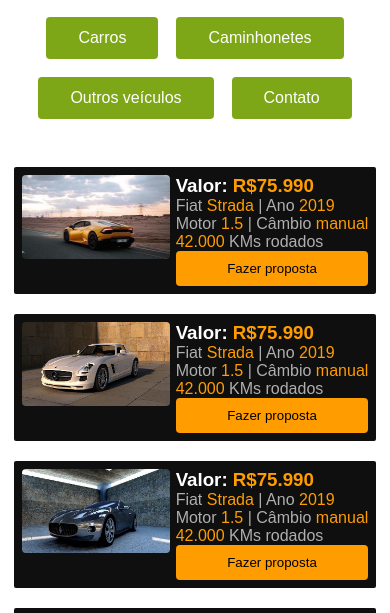
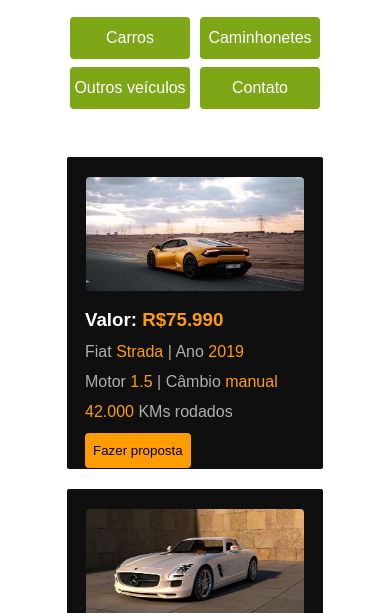
Before and after one commit to LinickerOstroski/car-store, a plain HTML site: page loja-carros-3/index.html in a window 390 px wide. Shown: the part 200-813 px from the top of the page. Drawn offline with Linux system fonts and the light colour scheme.

Commit message:
aplicando media para responsividade em tablets e smartphones

```diff
--- a/loja-carros-3/styles.css
+++ b/loja-carros-3/styles.css
@@ -1,23 +1,24 @@
-*{
+* {
     font-family: Arial, Helvetica, sans-serif;
     margin: 0px;
     padding: 0px;
     box-sizing: border-box;
 }
 
-.container{
+.container {
     margin-inline: auto;
     max-width: 1280px;
 }
 
-#icone .navegacao .icon-box{
+#icone .navegacao .icon-box {
     display: flex;
     flex-direction: row;
     align-items: center;
     justify-content: center;
     gap: 12px;
 }
-.navegacao{
+
+.navegacao {
     display: flex;
     justify-content: space-between;
     align-items: center;
@@ -25,12 +26,12 @@
     max-width: 1280px;
 }
 
-.navegacao nav{
+.navegacao nav {
     display: flex;
     gap: 18px;
 }
 
-.navegacao nav a{
+.navegacao nav a {
     text-decoration: none;
     color: white;
     padding-block: 12px;
@@ -39,11 +40,11 @@
     background-color: rgb(126, 167, 23);
 }
 
-.navegacao nav a:hover{
+.navegacao nav a:hover {
     background-color: rgb(93, 123, 16);
 }
 
-#icone div img{
+#icone div img {
     width: 100px;
     height: 100px;
     border: 4px solid rgb(114, 154, 14);
@@ -52,23 +53,23 @@
 
 /*Seção de baixo*/
 
-.cards{
+.cards {
     display: flex;
     flex-wrap: wrap;
     align-items: center;
     justify-content: center;
 }
 
-#conteudo{
+#conteudo {
     display: flex;
     gap: 20px;
 }
 
-.cor-laranja{
+.cor-laranja {
     color: rgb(255, 157, 0);
 }
 
-.card{
+.card {
     display: flex;
     padding: 28px;
     gap: 12px;
@@ -77,58 +78,163 @@
     background-color: rgb(15, 15, 15);
 }
 
-p:not(cor-laranja){
+p:not(cor-laranja) {
     color: rgb(175, 175, 175);
 }
 
-.card div{
+.card div {
     display: flex;
     flex-direction: column;
     justify-content: space-between;
 }
 
-#conteudo .card img{
+#conteudo .card img {
     width: 365px;
     border-radius: 4px;
     justify-self: start;
 }
 
-.button{
+.button {
     padding-block: 10px;
-    background-color:rgb(255, 157, 0);
+    background-color: rgb(255, 157, 0);
     border: none;
     border-radius: 4px;
 }
 
-@media screen and (max-width: 640px){
 
-    #icone .navegacao .icon-box{
+/*tablets*/
+
+@media screen and (max-width: 768px) {
+
+    #icone .navegacao .icon-box {
+        flex-direction: row;
+    }
+
+    .navegacao {
+        margin-inline: 24px;
+        flex-direction: row;
+
+        & nav {
+            margin-inline: 8px;
+            margin-top: 20px;
+            width: 250px;
+            flex-wrap: wrap;
+            justify-content: space-between;
+            align-items: center;
+            gap: 8px;
+
+            & a {
+                text-align: center;
+                padding-block: 12px;
+                width: 120px;
+                padding-inline: 4px;
+            }
+        }
+    }
+
+    .card {
+        width: 242px;
+        height: 312px;
+        flex-direction: column;
+        padding: 12px;
+        gap: 6px;
+        border-radius: 2px;
+        color: white;
+        background-color: rgb(15, 15, 15);
+
+        & div {
+            margin-top: 12px;
+            display: flex;
+            flex-direction: column;
+            gap: 12px;
+
+            & .button {
+                align-self: flex-start;
+                padding-inline: 8px;
+            }
+        }
+    }
+
+    #conteudo .card img {
+        width: 184px;
+        height: 98px;
+        border-radius: 4px;
+        justify-self: start;
+    }
+
+}
+
+
+@media screen and (max-width: 607px) {
+    .navegacao {
+        margin-inline: 24px;
+        flex-direction: column;
+    }
+}
+
+
+/*smartphone*/
+
+@media screen and (max-width: 480px) {
+
+    #icone .navegacao .icon-box {
         flex-direction: column;
     }
 
-    .navegacao{
+    .navegacao {
         flex-direction: column;
-        & nav{
+
+        & nav {
             margin-top: 20px;
+            width: 250px;
             flex-wrap: wrap;
-            justify-content: center;
+            justify-content: space-between;
             align-items: center;
+            gap: 8px;
+
+            & a {
+                text-align: center;
+                padding-block: 12px;
+                width: 120px;
+                padding-inline: 4px;
+            }
         }
     }
 
-    .card{
-        padding: 8px;
+    .cards {
+        width: 70vw;
+    }
+
+    .card {
+        align-items: center;
+        width: 256px;
+        padding: 12px;
         gap: 6px;
         border-radius: 2px;
         color: white;
         background-color: rgb(15, 15, 15);
     }
 
-    #conteudo .card img{
-        width: 148px;
-        height: 84px;
+    #conteudo .card img {
+        margin-top: 8px;
+        width: 218px;
+        height: 124px;
         border-radius: 4px;
-        justify-self: start;
     }
 
+    #conteudo .card div {
+        margin-top: 12px;
+        display: flex;
+        flex-direction: column;
+        align-self: flex-start;
+        margin-left: 6px;
+        gap: 12px;
+
+        & .button {
+            align-self: flex-start;
+            padding-inline: 8px;
+        }
+    }
+
+
 }
```
Also changed, not shown: loja-carros-3/index.html (+3 -0 lines).
